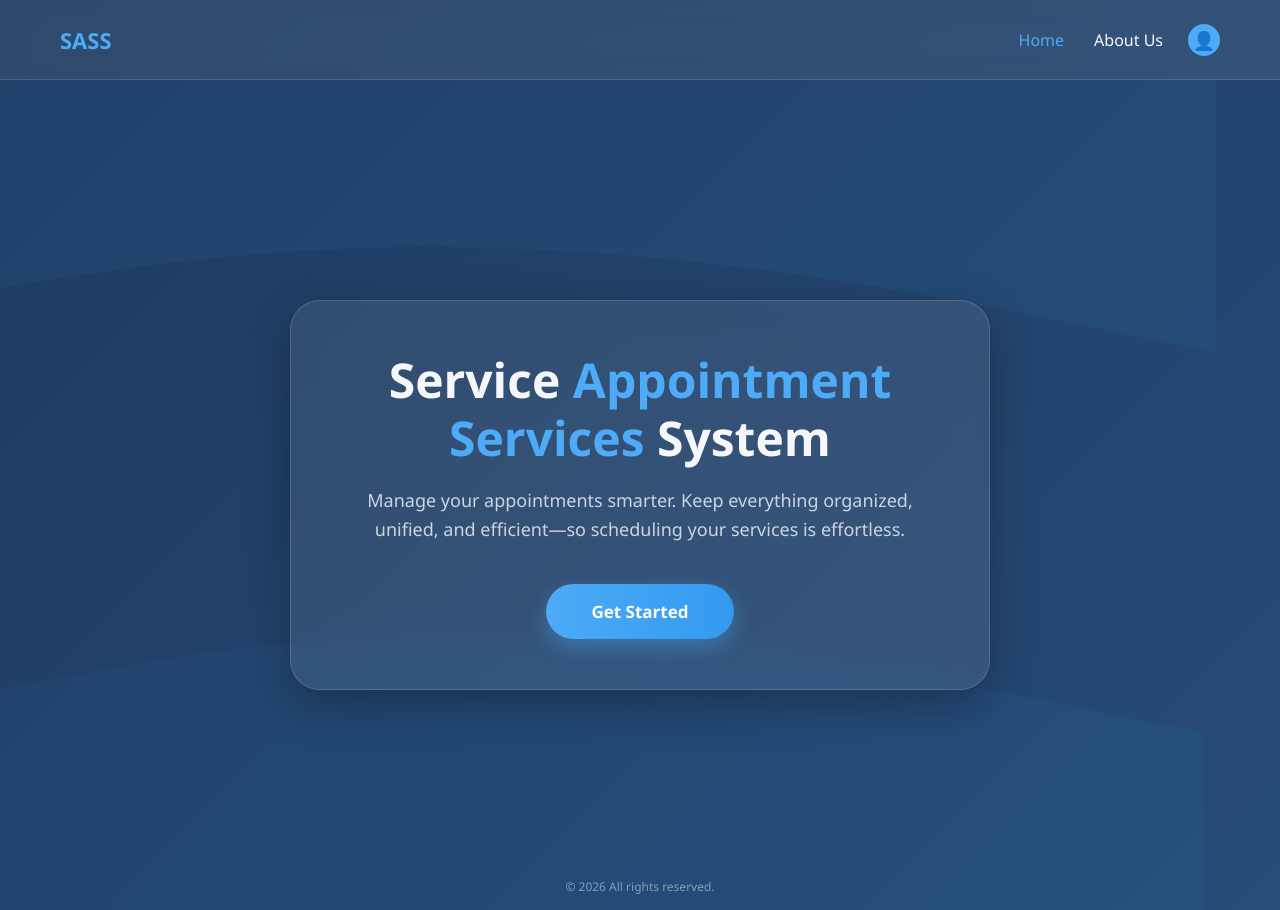
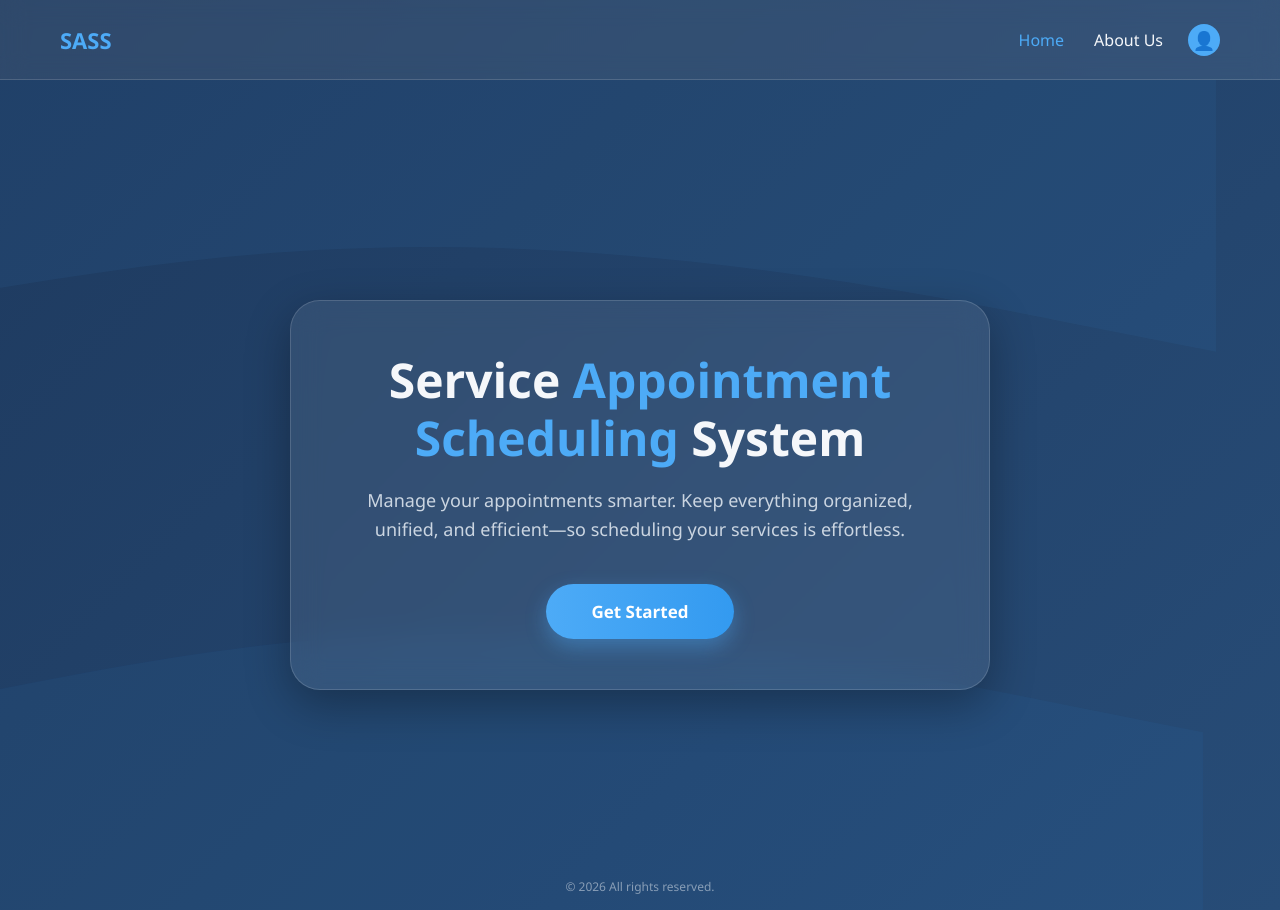
Before and after one commit to zachandreamodia/SASS, a Flask app: page / in a window 1280 px wide. Run offline with Flask 3, Linux system fonts and the light colour scheme.

```diff
--- a/templates/dashboard.html
+++ b/templates/dashboard.html
@@ -456,7 +456,7 @@
 
         <div class="hero-content">
 
-            <h1>Service <span class="highlight">Appointment Services</span> System</h1>
+            <h1>Service <span class="highlight">Appointment Scheduling</span> System</h1>
 
             <p>Manage your appointments smarter. Keep everything organized, unified, and efficient—so scheduling your services is effortless.</p>
 
```
Also changed, not shown: README.md.
